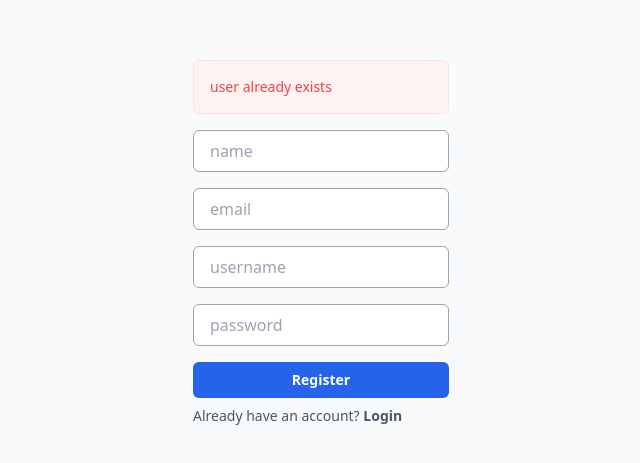
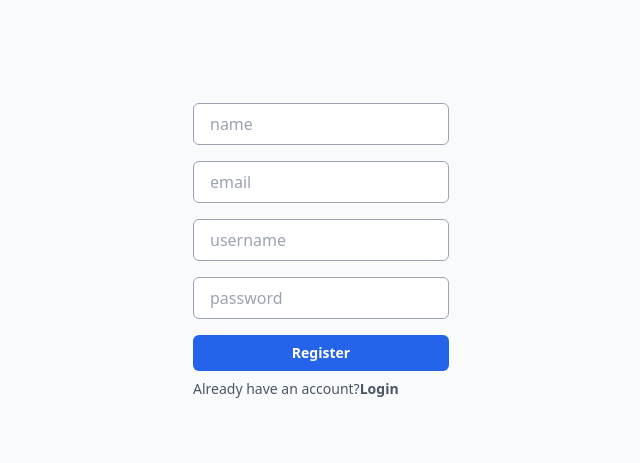
Before and after one commit to mrbpurnachandra/mutex-frontend, a React (Vite) app: page /register in a window 1280 px wide. Shown: the part 109-572 px from the top of the page, without its empty margins (319-959 px from the left). Built offline with nearby package versions, Linux system fonts and the light colour scheme.

Commit message:
Add login and register support with protected routes

```diff
--- /dev/null
+++ b/src/components/Auth.jsx
@@ -0,0 +1,9 @@
+import { Navigate } from 'react-router-dom'
+import { getUser } from '../utils'
+
+export default function Guest({ children }) {
+    const user = getUser()
+
+    if (!user) return <Navigate to='/login' />
+    return children
+}
--- /dev/null
+++ b/src/components/Error.jsx
@@ -0,0 +1,7 @@
+export default function Error({ error }) {
+    return (
+        <div className='border border-red-100 px-4 py-4 rounded-md bg-red-50'>
+            <p className='text-sm text-red-500'>{error.message}</p>
+        </div>
+    )
+}
--- /dev/null
+++ b/src/components/Guest.jsx
@@ -0,0 +1,9 @@
+import { Navigate } from 'react-router-dom'
+import { getUser } from '../utils'
+
+export default function Guest({ children }) {
+    const user = getUser()
+
+    if (user) return <Navigate to='/' />
+    return children
+}
--- /dev/null
+++ b/src/components/Logout.jsx
@@ -0,0 +1,12 @@
+import { useNavigate } from 'react-router-dom'
+import { deleteAuthToken } from '../utils'
+
+export default function Logout() {
+    const navigate = useNavigate()
+
+    function handleClick() {
+        deleteAuthToken()
+        navigate('/login', { replace: true })
+    }
+    return <button className='mt-4 border border-transparent rounded-md px-4 py-2 text-white font-semibold leading-tight text-sm bg-blue-600 outline-none hover:bg-blue-500 focus:ring-2 focus:ring-blue-600' onClick={handleClick} >Logout</button>
+}
--- /dev/null
+++ b/src/config/axios.js
@@ -0,0 +1,30 @@
+import axios from 'axios'
+
+const httpClient = axios.create({
+    baseURL: 'http://localhost:3000/',
+    responseType: 'json',
+})
+
+httpClient.interceptors.request.use(
+    (config) => config,
+    (err) => {
+        return Promise.reject({ message: err.message })
+    }
+)
+
+httpClient.interceptors.response.use(
+    (res) => res.data,
+    (err) => {
+        let message = err.message
+        let status = 500
+
+        if (err.response && err.response.status < 500) {
+            message = err.response.data.message
+            status = err.response.status
+        }
+
+        return Promise.reject({ message, status })
+    }
+)
+
+export default httpClient
--- a/src/main.jsx
+++ b/src/main.jsx
@@ -1,17 +1,47 @@
 import React from 'react'
 import ReactDOM from 'react-dom/client'
+import { QueryClient, QueryClientProvider } from '@tanstack/react-query'
 import { BrowserRouter, Route, Routes } from 'react-router-dom'
 import './index.css'
+import Guest from './components/Guest'
+import Auth from './components/Auth'
 import Login from './pages/Login'
 import Register from './pages/Register'
+import Index from './pages/Index'
+
+const queryClient = new QueryClient()
 
 ReactDOM.createRoot(document.getElementById('root')).render(
     <React.StrictMode>
-        <BrowserRouter>
-            <Routes>
-                <Route path='/login' element={<Login />} />
-                <Route path="/register" element={<Register/>}/>
-            </Routes>
-        </BrowserRouter>
+        <QueryClientProvider client={queryClient}>
+            <BrowserRouter>
+                <Routes>
+                    <Route
+                        path='/'
+                        element={
+                            <Auth>
+                                <Index />
+                            </Auth>
+                        }
+                    />
+                    <Route
+                        path='/login'
+                        element={
+                            <Guest>
+                                <Login />
+                            </Guest>
+                        }
+                    />
+                    <Route
+                        path='/register'
+                        element={
+                            <Guest>
+                                <Register />
+                            </Guest>
+                        }
+                    />
+                </Routes>
+            </BrowserRouter>
+        </QueryClientProvider>
     </React.StrictMode>
 )
--- /dev/null
+++ b/src/pages/Index.jsx
@@ -0,0 +1,13 @@
+import Logout from '../components/Logout'
+import { getUser } from '../utils'
+
+export default function Index() {
+    const user = getUser()
+
+    return (
+        <div>
+            <Logout />
+            <pre>{JSON.stringify(user, null, 2)}</pre>
+        </div>
+    )
+}
--- a/src/pages/Login.jsx
+++ b/src/pages/Login.jsx
@@ -1,26 +1,73 @@
-import {Link} from "react-router-dom"
+import { useMutation } from '@tanstack/react-query'
+import { Link, useNavigate } from 'react-router-dom'
+import Error from '../components/Error'
+import httpClient from '../config/axios'
+import authSchema from '../schemas/auth'
+import { storeAuthToken } from '../utils'
 
 export default function Login() {
-    return <div className="w-full h-screen flex items-center justify-center">
-        <div className="-mt-24 w-72 px-4 py-4 max-w-sm">
-            <div className="border border-red-100 px-4 py-4 rounded-md bg-red-50">
-                <p className="text-sm text-red-500">no such user</p>
-            </div>
-            <form>
-                <div className="mt-4">
-                    <label className="sr-only" htmlFor="username">Username</label>
-                    <input className="w-full border border-gray-400 rounded-md px-4 py-2 text-gray-800 outline-none focus:ring-2 focus:ring-blue-600" type="text" name="username" placeholder="username" />
+    const navigate = useNavigate()
+
+    const { error, mutate } = useMutation(
+        (userData) => {
+            const { error, value: data } = authSchema.validate(userData)
+            if (error) throw error
+            return httpClient.post('/auth/login', data)
+        },
+        {
+            onSuccess: (token) => {
+                storeAuthToken(token)
+                navigate('/', { replace: true })
+            },
+        }
+    )
+
+    function handleLogin(e) {
+        e.preventDefault()
+        const userData = Object.fromEntries(new FormData(e.target))
+        mutate(userData)
+    }
+    return (
+        <div className='w-full h-screen flex items-center justify-center'>
+            <div className='-mt-24 w-72 px-4 py-4 max-w-sm'>
+                {error && <Error error={error} />}
+                <form onSubmit={handleLogin}>
+                    <div className='mt-4'>
+                        <label className='sr-only' htmlFor='username'>
+                            Username
+                        </label>
+                        <input
+                            className='w-full border border-gray-400 rounded-md px-4 py-2 text-gray-800 outline-none focus:ring-2 focus:ring-blue-600'
+                            type='text'
+                            name='username'
+                            placeholder='username'
+                        />
+                    </div>
+                    <div className='mt-4'>
+                        <label className='sr-only' htmlFor='password'>
+                            Password
+                        </label>
+                        <input
+                            className='w-full border border-gray-400 rounded-md px-4 py-2 text-gray-800 outline-none focus:ring-2 focus:ring-blue-600'
+                            type='password'
+                            name='password'
+                            placeholder='password'
+                        />
+                    </div>
+                    <button className='mt-4 w-full border border-transparent rounded-md px-4 py-2 text-white font-semibold leading-tight text-sm bg-blue-600 outline-none hover:bg-blue-500 focus:ring-2 focus:ring-blue-600'>
+                        Login
+                    </button>
+                </form>
+
+                <div className='mt-2'>
+                    <p className='text-sm text-gray-600'>
+                        Don't have an account?
+                        <Link to='/register'>
+                            <strong>Register</strong>
+                        </Link>
+                    </p>
                 </div>
-                <div className="mt-4">
-                    <label className="sr-only" htmlFor="password">Password</label>
-                    <input className="w-full border border-gray-400 rounded-md px-4 py-2 text-gray-800 outline-none focus:ring-2 focus:ring-blue-600" type="password" name="password" placeholder="password" />
-                </div>
-                <button className="mt-4 w-full border border-transparent rounded-md px-4 py-2 text-white font-semibold leading-tight text-sm bg-blue-600 outline-none hover:bg-blue-500 focus:ring-2 focus:ring-blue-600">Login</button>
-            </form>
-
-            <div className="mt-2">
-                <p className="text-sm text-gray-600">Don't have an account? <Link to="/register"><strong>Register</strong></Link> </p>
             </div>
         </div>
-    </div>
+    )
 }
--- a/src/pages/Register.jsx
+++ b/src/pages/Register.jsx
@@ -1,34 +1,92 @@
-import {Link} from "react-router-dom"
+import { useMutation } from '@tanstack/react-query'
+import { Link, useNavigate } from 'react-router-dom'
+import Error from '../components/Error'
+import httpClient from '../config/axios'
+import userSchema from '../schemas/user'
 
 export default function Register() {
-    return  <div className="w-full h-screen flex items-center justify-center">
-    <div className="-mt-24 w-72 px-4 py-4 max-w-sm">
-        <div className="border border-red-100 px-4 py-4 rounded-md bg-red-50">
-            <p className="text-sm text-red-500">user already exists</p>
+    const navigate = useNavigate()
+
+    const { data, error, mutate } = useMutation(
+        (userData) => {
+            const { error, value: data } = userSchema.validate(userData)
+            if (error) throw error
+            return httpClient.post('/user/', data)
+        },
+        {
+            onSuccess: (data) => navigate('/login', { replace: true }),
+        }
+    )
+
+    function handleRegister(e) {
+        e.preventDefault()
+        const userData = Object.fromEntries(new FormData(e.target))
+        mutate(userData)
+    }
+
+    return (
+        <div className='w-full h-screen flex items-center justify-center'>
+            <div className='-mt-24 w-72 px-4 py-4 max-w-sm'>
+                {error && <Error error={error} />}
+                <form onSubmit={handleRegister}>
+                    <div className='mt-4'>
+                        <label className='sr-only' htmlFor='name'>
+                            Name
+                        </label>
+                        <input
+                            className='w-full border border-gray-400 rounded-md px-4 py-2 text-gray-800 outline-none focus:ring-2 focus:ring-blue-600'
+                            type='text'
+                            name='name'
+                            placeholder='name'
+                        />
                     </div>
-        <form>
-        <div className="mt-4">
-                <label className="sr-only" htmlFor="name">Name</label>
-                <input className="w-full border border-gray-400 rounded-md px-4 py-2 text-gray-800 outline-none focus:ring-2 focus:ring-blue-600" type="text" name="name" placeholder="name" />
+                    <div className='mt-4'>
+                        <label className='sr-only' htmlFor='email'>
+                            Email
+                        </label>
+                        <input
+                            className='w-full border border-gray-400 rounded-md px-4 py-2 text-gray-800 outline-none focus:ring-2 focus:ring-blue-600'
+                            type='email'
+                            name='email'
+                            placeholder='email'
+                        />
                     </div>
-            <div className="mt-4">
-                <label className="sr-only" htmlFor="email">Email</label>
-                <input className="w-full border border-gray-400 rounded-md px-4 py-2 text-gray-800 outline-none focus:ring-2 focus:ring-blue-600" type="email" name="email" placeholder="email" />
+                    <div className='mt-4'>
+                        <label className='sr-only' htmlFor='username'>
+                            Username
+                        </label>
+                        <input
+                            className='w-full border border-gray-400 rounded-md px-4 py-2 text-gray-800 outline-none focus:ring-2 focus:ring-blue-600'
+                            type='text'
+                            name='username'
+                            placeholder='username'
+                        />
                     </div>
-            <div className="mt-4">
-                <label className="sr-only" htmlFor="username">Username</label>
-                <input className="w-full border border-gray-400 rounded-md px-4 py-2 text-gray-800 outline-none focus:ring-2 focus:ring-blue-600" type="text" name="username" placeholder="username" />
+                    <div className='mt-4'>
+                        <label className='sr-only' htmlFor='password'>
+                            Password
+                        </label>
+                        <input
+                            className='w-full border border-gray-400 rounded-md px-4 py-2 text-gray-800 outline-none focus:ring-2 focus:ring-blue-600'
+                            type='password'
+                            name='password'
+                            placeholder='password'
+                        />
                     </div>
-            <div className="mt-4">
-                <label className="sr-only" htmlFor="password">Password</label>
-                <input className="w-full border border-gray-400 rounded-md px-4 py-2 text-gray-800 outline-none focus:ring-2 focus:ring-blue-600" type="password" name="password" placeholder="password" />
-            </div>
-            <button className="mt-4 w-full border border-transparent rounded-md px-4 py-2 text-white font-semibold leading-tight text-sm bg-blue-600 outline-none hover:bg-blue-500 focus:ring-2 focus:ring-blue-600">Register</button>
+                    <button className='mt-4 w-full border border-transparent rounded-md px-4 py-2 text-white font-semibold leading-tight text-sm bg-blue-600 outline-none hover:bg-blue-500 focus:ring-2 focus:ring-blue-600'>
+                        Register
+                    </button>
                 </form>
 
-        <div className="mt-2">
-            <p className="text-sm text-gray-600">Already have an account?  <Link to="/login"><strong>Login</strong></Link> </p>
+                <div className='mt-2'>
+                    <p className='text-sm text-gray-600'>
+                        Already have an account?
+                        <Link to='/login'>
+                            <strong>Login</strong>
+                        </Link>
+                    </p>
                 </div>
             </div>
         </div>
+    )
 }
--- /dev/null
+++ b/src/schemas/auth.js
@@ -0,0 +1,6 @@
+import Joi from 'joi'
+
+export default Joi.object({
+    username: Joi.string().required(),
+    password: Joi.string().required(),
+})
--- /dev/null
+++ b/src/schemas/user.js
@@ -0,0 +1,8 @@
+import Joi from 'joi'
+
+export default Joi.object({
+    name: Joi.string().trim().min(4).max(64).required(),
+    email: Joi.string(),
+    username: Joi.string().alphanum().min(4).max(64).required(),
+    password: Joi.string().trim().min(4).required(),
+})
--- /dev/null
+++ b/src/utils.js
@@ -0,0 +1,25 @@
+import jwtDecode from 'jwt-decode'
+
+export function storeAuthToken(token) {
+    localStorage.setItem('MUTEX_TOKEN', token)
+}
+
+export function retriveAuthToken() {
+    return localStorage.getItem('MUTEX_TOKEN')
+}
+
+export function deleteAuthToken() {
+    localStorage.removeItem('MUTEX_TOKEN')
+}
+
+export function decodeToken(token) {
+    try {
+        return jwtDecode(token)
+    } catch (err) {
+        return null
+    }
+}
+
+export function getUser() {
+    return decodeToken(retriveAuthToken())
+}
```
Lines whose indentation alone changed are shown as unchanged.
